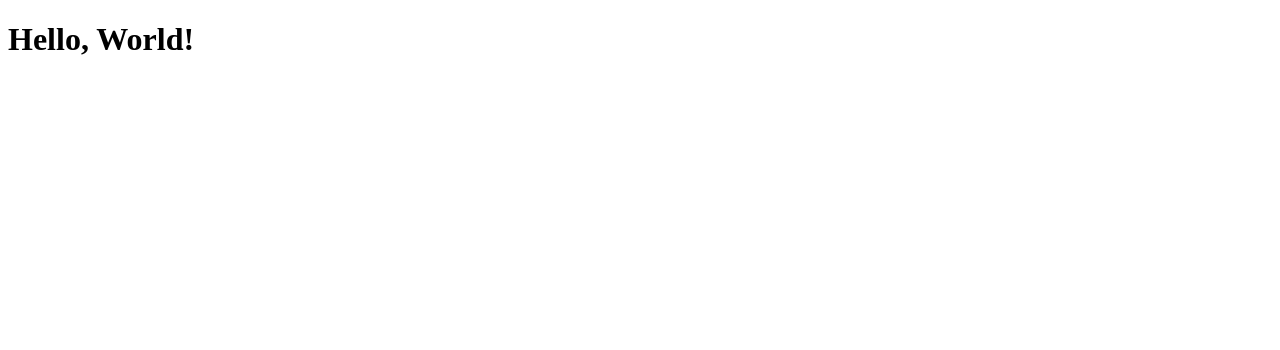
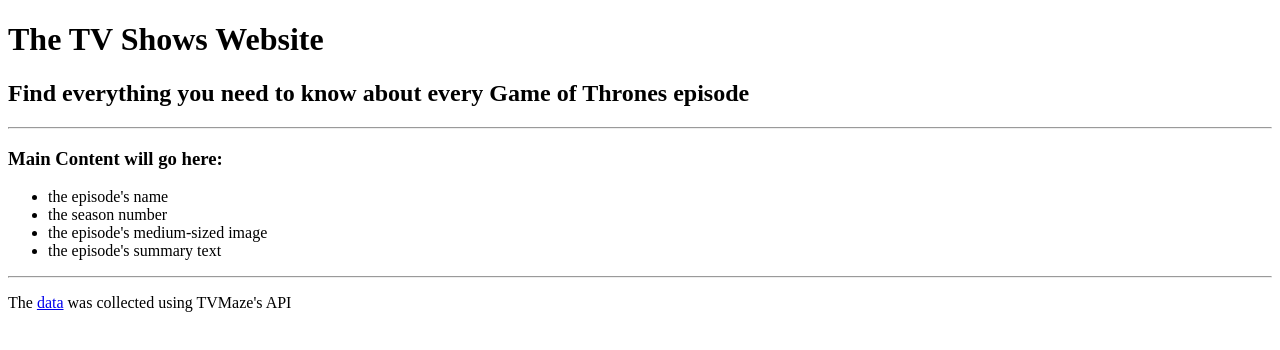
Before and after one commit to nicolasrosal98/tv-shows, a React (Create React App) app: page / in a window 1280 px wide. Shown: the top 350 px of the page. Built offline with nearby package versions, Linux system fonts and the light colour scheme; the HTML template or start-up script is replaced by a standard one.

Commit message:
Add placeholder content to main components

```diff
--- a/src/App.tsx
+++ b/src/App.tsx
@@ -1,8 +1,18 @@
-import { greet } from "./utils/greet";
 // import episodes from "./episodes.json";
+import Footer from "./components/Footer";
+import MainBody from "./components/MainBody";
+import MainHeader from "./components/MainHeader";
 
 function App(): JSX.Element {
-  return <h1>{greet("World")}</h1>;
+  return (
+    <>
+      <MainHeader />
+      <hr />
+      <MainBody />
+      <hr />
+      <Footer />
+    </>
+  );
 }
 
 export default App;
--- a/src/components/Footer.tsx
+++ b/src/components/Footer.tsx
@@ -1,5 +1,12 @@
 function Footer(): JSX.Element {
-  return <></>;
+  return (
+    <>
+      <p>
+        The <a href="https://api.tvmaze.com/shows/82/episodes">data</a> was
+        collected using TVMaze's API
+      </p>
+    </>
+  );
 }
 
 export default Footer;
--- a/src/components/MainBody.tsx
+++ b/src/components/MainBody.tsx
@@ -1,5 +1,15 @@
 function MainBody(): JSX.Element {
-  return <></>;
+  return (
+    <>
+      <h3>Main Content will go here:</h3>
+      <ul>
+        <li>the episode's name</li>
+        <li>the season number</li>
+        <li>the episode's medium-sized image</li>
+        <li>the episode's summary text</li>
+      </ul>
+    </>
+  );
 }
 
 export default MainBody;
--- a/src/components/MainHeader.tsx
+++ b/src/components/MainHeader.tsx
@@ -1,5 +1,12 @@
 function MainHeader(): JSX.Element {
-  return <></>;
+  return (
+    <>
+      <h1>The TV Shows Website</h1>
+      <h2>
+        Find everything you need to know about every Game of Thrones episode
+      </h2>
+    </>
+  );
 }
 
 export default MainHeader;
```
